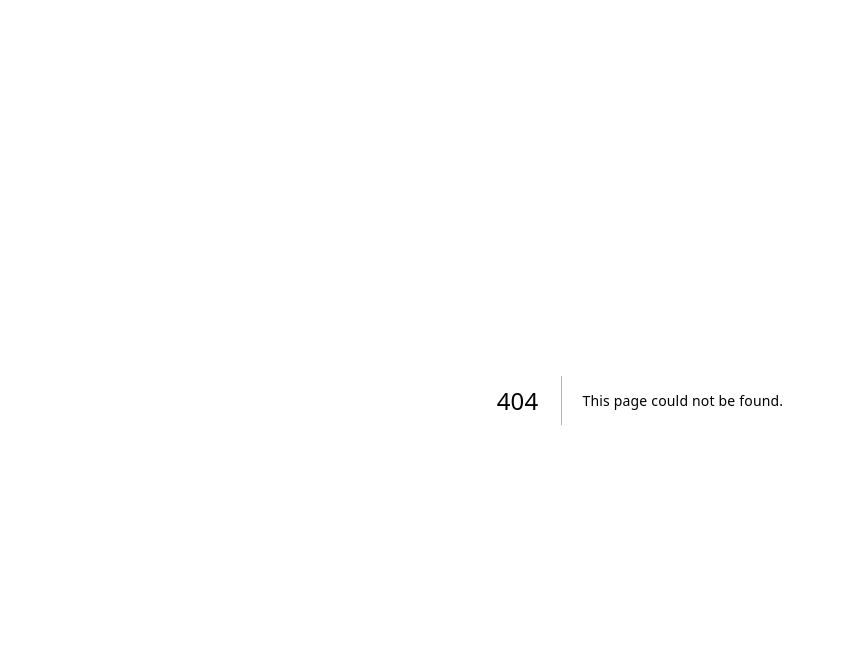
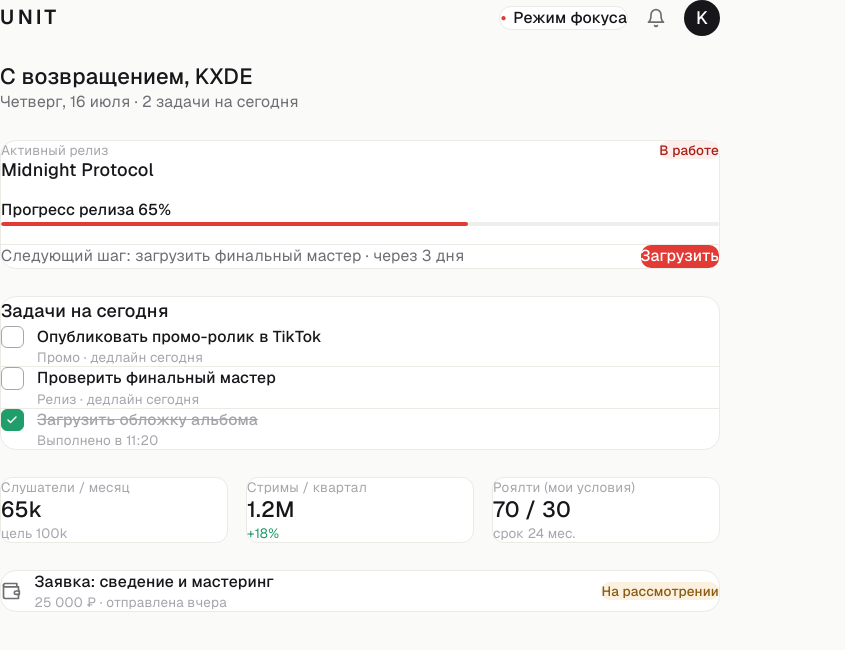
Before and after one commit to netbounce19-hash/unit-platform, a Next.js app: page /dashboard in a window 1280 px wide. Before the commit this address had no page. Shown: the top 650 px of the page, without its empty margins (0-845 px from the left). Built offline with nearby package versions, Linux system fonts and the light colour scheme.

Commit message:
feat: add artist focus dashboard and geist font

```diff
--- /dev/null
+++ b/app/(artist)/dashboard/page.tsx
@@ -0,0 +1,198 @@
+"use client";
+
+import React, { useState } from 'react';
+import { GeistSans } from 'geist/font/sans';
+
+// --- Types ---
+type Task = {
+  id: string;
+  title: string;
+  meta: string;
+  done: boolean;
+  doneAt?: string;
+};
+
+// --- Mock Data ---
+const initialTasks: Task[] = [
+  {
+    id: '1',
+    title: 'Опубликовать промо-ролик в TikTok',
+    meta: 'Промо · дедлайн сегодня',
+    done: false,
+  },
+  {
+    id: '2',
+    title: 'Проверить финальный мастер',
+    meta: 'Релиз · дедлайн сегодня',
+    done: false,
+  },
+  {
+    id: '3',
+    title: 'Загрузить обложку альбома',
+    meta: 'Релиз',
+    done: true,
+    doneAt: 'Выполнено в 11:20',
+  },
+];
+
+// --- Icons ---
+const BellIcon = () => (
+  <svg width="20" height="20" viewBox="0 0 24 24" fill="none" stroke="currentColor" strokeWidth="2" strokeLinecap="round" strokeLinejoin="round"><path d="M6 8a6 6 0 0 1 12 0c0 7 3 9 3 9H3s3-2 3-9"/><path d="M10.3 21a1.94 1.94 0 0 0 3.4 0"/></svg>
+);
+
+const WalletIcon = () => (
+  <svg width="20" height="20" viewBox="0 0 24 24" fill="none" stroke="currentColor" strokeWidth="2" strokeLinecap="round" strokeLinejoin="round"><path d="M21 12V7H5a2 2 0 0 1 0-4h14v4"/><path d="M3 5v14a2 2 0 0 0 2 2h16v-5"/><path d="M18 12a2 2 0 0 0 0 4h4v-4Z"/></svg>
+);
+
+const CheckIcon = () => (
+  <svg width="12" height="12" viewBox="0 0 24 24" fill="none" stroke="currentColor" strokeWidth="3" strokeLinecap="round" strokeLinejoin="round"><polyline points="20 6 9 17 4 12"/></svg>
+);
+
+export default function DashboardPage() {
+  const [tasks, setTasks] = useState<Task[]>(initialTasks);
+
+  const toggleTask = (id: string) => {
+    setTasks(prev => prev.map(t => {
+      if (t.id === id) {
+        return { ...t, done: !t.done };
+      }
+      return t;
+    }));
+  };
+
+  return (
+    <div className={`min-h-screen bg-f-bg text-f-ink ${GeistSans.className} font-sans`}>
+      {/* Layout Container */}
+      <div className="max-w-[720px] mx-auto px-4 py-4 sm:py-6 flex flex-col gap-6">
+
+        {/* 1. Topbar */}
+        <header className="flex items-center justify-between">
+          <div className="font-semibold text-lg tracking-[0.16em]">UNIT</div>
+          <div className="flex items-center gap-4">
+            <div className="flex items-center gap-1.5 rounded-full bg-f-card border-[0.5px] border-f-line px-3 py-1 text-sm text-f-ink font-medium">
+              <span className="text-f-accent text-[10px]">●</span>
+              Режим фокуса
+            </div>
+            <button className="text-f-ink-2 hover:text-f-ink transition-colors">
+              <BellIcon />
+            </button>
+            <div className="w-8 h-8 rounded-full bg-f-ink flex items-center justify-center text-white font-medium">
+              K
+            </div>
+          </div>
+        </header>
+
+        {/* 2. Greeting */}
+        <section className="mt-2">
+          <h1 className="text-[22px] font-medium leading-tight">С возвращением, KXDE</h1>
+          <p className="text-f-ink-2 text-sm mt-1">Четверг, 16 июля · 2 задачи на сегодня</p>
+        </section>
+
+        {/* 3. Active Release Card */}
+        <section className="bg-f-card border-[0.5px] border-f-line rounded-[16px] p-5 flex flex-col gap-4">
+          <div className="flex justify-between items-start">
+            <div>
+              <p className="text-f-ink-3 text-xs mb-1">Активный релиз</p>
+              <h2 className="text-[18px] font-medium leading-tight">Midnight Protocol</h2>
+            </div>
+            <span className="bg-f-accent-bg text-f-accent-ink text-xs px-2.5 py-1 rounded-full font-medium">
+              В работе
+            </span>
+          </div>
+
+          <div>
+            <div className="flex justify-between items-center mb-2">
+              <span className="text-sm font-medium">Прогресс релиза 65%</span>
+            </div>
+            <div className="w-full h-1 bg-[#F0EEEA] rounded-full overflow-hidden">
+              <div className="h-full bg-f-accent w-[65%] rounded-full" />
+            </div>
+          </div>
+
+          <div className="flex justify-between items-center mt-2 pt-4 border-t-[0.5px] border-f-line">
+            <p className="text-sm text-f-ink-2">Следующий шаг: загрузить финальный мастер · через 3 дня</p>
+            <button className="bg-f-accent hover:bg-f-accent-ink transition-colors text-white px-4 py-2 rounded-[10px] text-sm font-medium cursor-pointer">
+              Загрузить
+            </button>
+          </div>
+        </section>
+
+        {/* 4. Tasks Card */}
+        <section className="bg-f-card border-[0.5px] border-f-line rounded-[16px] p-5">
+          <h2 className="text-[18px] font-medium mb-4">Задачи на сегодня</h2>
+          <div className="flex flex-col">
+            {tasks.map((task, index) => (
+              <div
+                key={task.id}
+                className={`flex items-start gap-3 py-3 ${index !== tasks.length - 1 ? 'border-b-[0.5px] border-f-line' : ''}`}
+                onClick={() => toggleTask(task.id)}
+              >
+                <button
+                  className={`flex-shrink-0 w-5 h-5 rounded-[6px] border-[0.5px] flex items-center justify-center transition-colors mt-0.5 cursor-pointer
+                    ${task.done
+                      ? 'bg-f-ok border-f-ok text-white'
+                      : 'border-f-ink-3 bg-transparent hover:border-f-ink'}`}
+                >
+                  {task.done && <CheckIcon />}
+                </button>
+                <div className="flex flex-col cursor-pointer select-none">
+                  <p className={`text-sm font-medium transition-colors ${task.done ? 'line-through text-f-ink-3' : 'text-f-ink'}`}>
+                    {task.title}
+                  </p>
+                  <p className="text-xs text-f-ink-3 mt-0.5">
+                    {task.done && task.doneAt ? task.doneAt : task.meta}
+                  </p>
+                </div>
+              </div>
+            ))}
+          </div>
+        </section>
+
+        {/* 5. Stat Cards */}
+        <section className="grid grid-cols-3 gap-4">
+          {/* Card 1 */}
+          <div className="bg-f-card border-[0.5px] border-f-line rounded-[12px] p-4 flex flex-col justify-between">
+            <p className="text-xs text-f-ink-3 mb-2">Слушатели / месяц</p>
+            <div>
+              <p className="text-[22px] font-medium leading-tight">65k</p>
+              <p className="text-xs text-f-ink-3 mt-1">цель 100k</p>
+            </div>
+          </div>
+          {/* Card 2 */}
+          <div className="bg-f-card border-[0.5px] border-f-line rounded-[12px] p-4 flex flex-col justify-between">
+            <p className="text-xs text-f-ink-3 mb-2">Стримы / квартал</p>
+            <div>
+              <p className="text-[22px] font-medium leading-tight">1.2M</p>
+              <p className="text-xs text-f-ok mt-1">+18%</p>
+            </div>
+          </div>
+          {/* Card 3 */}
+          <div className="bg-f-card border-[0.5px] border-f-line rounded-[12px] p-4 flex flex-col justify-between">
+            <p className="text-xs text-f-ink-3 mb-2">Роялти (мои условия)</p>
+            <div>
+              <p className="text-[22px] font-medium leading-tight">70 / 30</p>
+              <p className="text-xs text-f-ink-3 mt-1">срок 24 мес.</p>
+            </div>
+          </div>
+        </section>
+
+        {/* 6. Finance Row */}
+        <section className="bg-f-card border-[0.5px] border-f-line rounded-[16px] p-4 flex items-center justify-between">
+          <div className="flex items-center gap-3">
+            <div className="text-f-ink-2">
+              <WalletIcon />
+            </div>
+            <div>
+              <p className="text-sm font-medium">Заявка: сведение и мастеринг</p>
+              <p className="text-xs text-f-ink-3 mt-0.5">25 000 ₽ · отправлена вчера</p>
+            </div>
+          </div>
+          <span className="bg-f-warn-bg text-f-warn-ink text-xs px-2.5 py-1 rounded-full font-medium whitespace-nowrap">
+            На рассмотрении
+          </span>
+        </section>
+
+      </div>
+    </div>
+  );
+}
--- a/app/globals.css
+++ b/app/globals.css
@@ -14,6 +14,21 @@
   --color-error: #8b3a3a;
   --color-warning: #8b6914;
   --font-sans: 'Space Grotesk', system-ui, sans-serif;
+
+  --color-f-bg: #FAFAF9;
+  --color-f-card: #FFFFFF;
+  --color-f-line: #ECEAE5;
+  --color-f-ink: #17161A;
+  --color-f-ink-2: #6E6D73;
+  --color-f-ink-3: #A6A5AB;
+  --color-f-accent: #E23A34;
+  --color-f-accent-bg: #FDEDEB;
+  --color-f-accent-ink: #A62018;
+  --color-f-ok: #1F9D6B;
+  --color-f-ok-bg: #E9F6EF;
+  --color-f-ok-ink: #166B49;
+  --color-f-warn-bg: #FBF1DE;
+  --color-f-warn-ink: #8A5A16;
 }
 
 * {
--- a/components/artist/ArtistDashboard.tsx
+++ b/components/artist/ArtistDashboard.tsx
@@ -8,13 +8,13 @@ import PromoReports from "./PromoReports";
 
 export default function ArtistDashboard() {
   return (
-    <div className="space-y-8">
+    <div className="space-y-10">
       <DopamineTarget />
-      <div className="grid grid-cols-1 lg:grid-cols-2 gap-6">
+      <div className="grid grid-cols-1 lg:grid-cols-2 gap-8">
         <TaskList />
         <UploadHub />
       </div>
-      <div className="grid grid-cols-1 lg:grid-cols-2 gap-6">
+      <div className="grid grid-cols-1 lg:grid-cols-2 gap-8">
         <FinanceBudgets />
         <PromoReports />
       </div>
--- a/package.json
+++ b/package.json
@@ -10,6 +10,7 @@
   },
   "dependencies": {
     "framer-motion": "^12.42.2",
+    "geist": "^1.7.2",
     "next": "16.2.10",
     "react": "19.2.4",
     "react-dom": "19.2.4",
```
Also changed, not shown: 1 other file (tests, documents, lock files or other folders).
